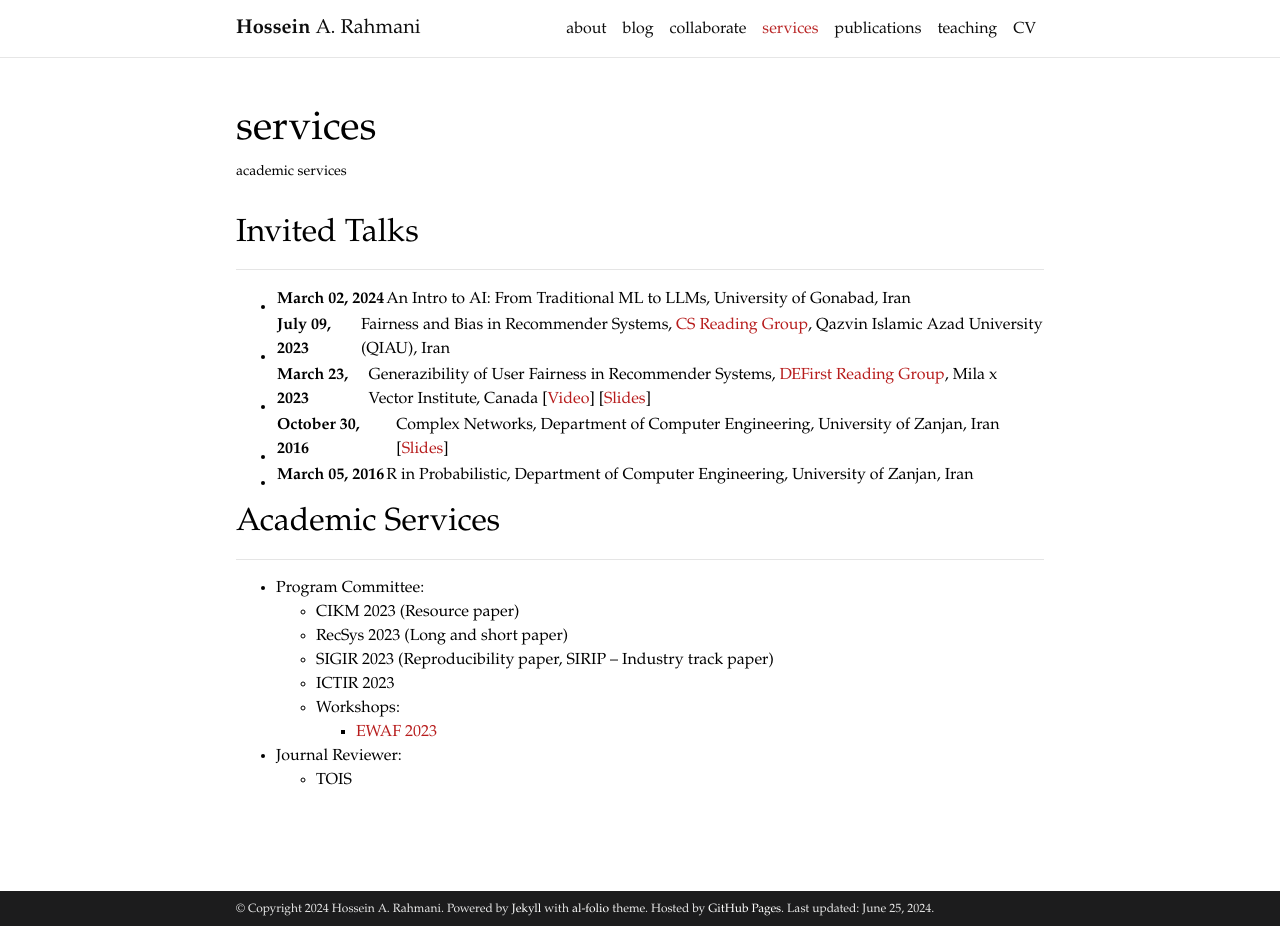
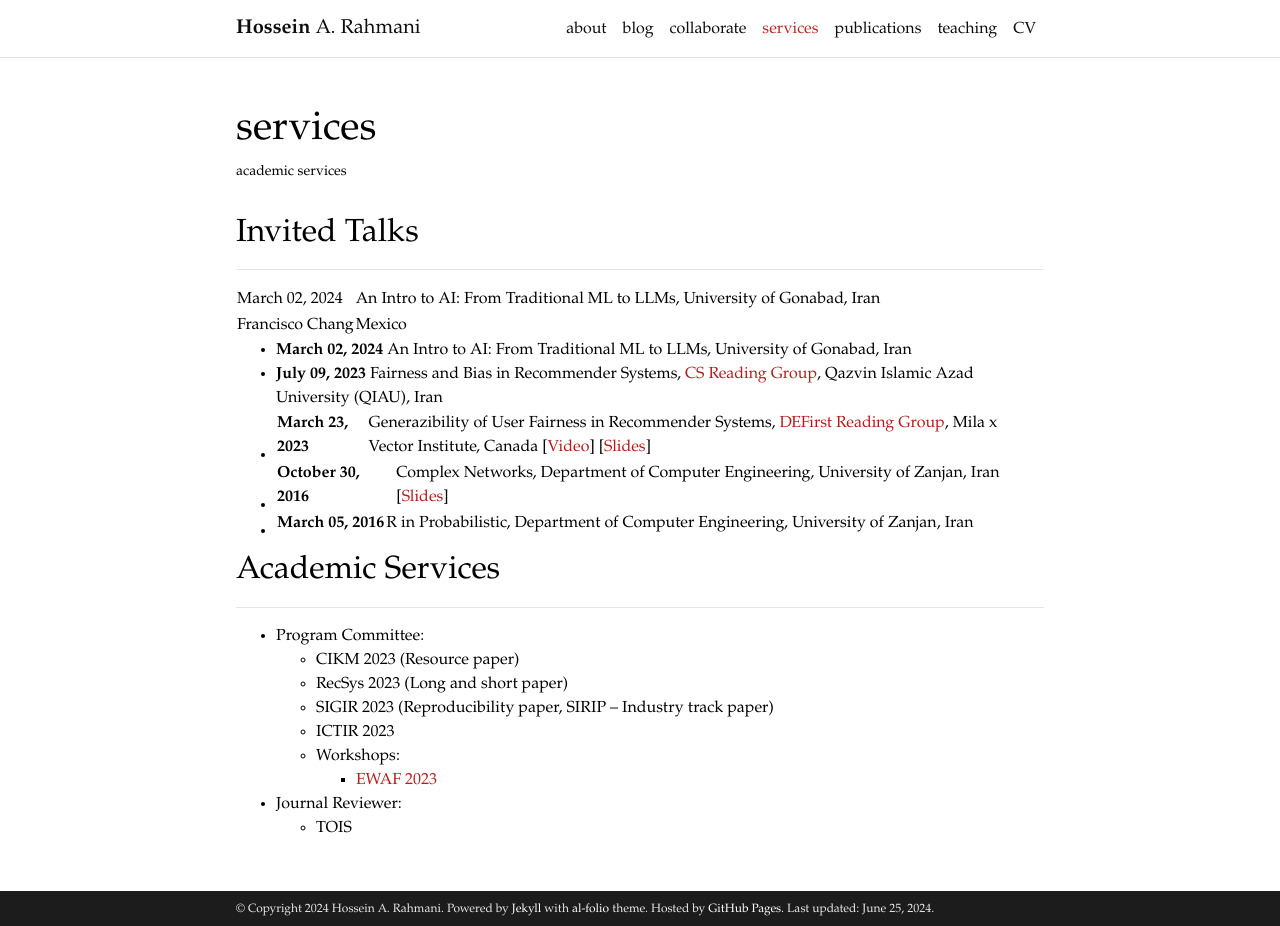
Before and after one commit to rahmanidashti/rahmanidashti.github.io, a Jekyll site: the page built from _pages/services.md, in a window 1280 px wide and 926 px high. Built offline with Jekyll 4.4.1, drawn with Linux system fonts in a browser that asks for light colours; comment, search, counter and statistics services are not loaded; a style sheet for code colours, icons or effects is not loaded.

Commit message:
Update services.md

```diff
--- a/_pages/services.md
+++ b/_pages/services.md
@@ -9,8 +9,19 @@ nav: true
 <h2>Invited Talks</h2>
 <hr>
 
-- <span class="font-weight-bold">March 02, 2024</span> | An Intro to AI: From Traditional ML to LLMs, University of Gonabad, Iran
-- <span class="font-weight-bold">July 09, 2023</span> | Fairness and Bias in Recommender Systems, <a href="https://sites.google.com/view/cs-reading-group/home">CS Reading Group</a>, Qazvin Islamic Azad University (QIAU), Iran
+<table>
+  <tr>
+    <td>March 02, 2024</td>
+    <td>An Intro to AI: From Traditional ML to LLMs, University of Gonabad, Iran</td>
+  </tr>
+  <tr>
+    <td>Francisco Chang</td>
+    <td>Mexico</td>
+  </tr>
+</table>
+
+- <span class="font-weight-bold">March 02, 2024</span> An Intro to AI: From Traditional ML to LLMs, University of Gonabad, Iran
+- <span class="font-weight-bold">July 09, 2023</span> Fairness and Bias in Recommender Systems, <a href="https://sites.google.com/view/cs-reading-group/home">CS Reading Group</a>, Qazvin Islamic Azad University (QIAU), Iran
 - <span class="font-weight-bold">March 23, 2023</span> | Generazibility of User Fairness in Recommender Systems, <a href="https://noon-cobbler-caa.notion.site/DEFirst-Reading-Group-23c288b0cdc540aea53bf7960754ba21">DEFirst Reading Group</a>, Mila x Vector Institute, Canada [<a href="https://www.youtube.com/watch?v=k4u5rih4zVM">Video</a>] [<a href="https://www.slideshare.net/SaeedRahmani9/generalizibilityfairness-defirst-reading-group">Slides</a>]
 - <span class="font-weight-bold">October 30, 2016</span> | Complex Networks, Department of Computer Engineering, University of Zanjan, Iran [<a href="https://www.slideshare.net/SaeedRahmani9/introduction-to-complex-networks-77679817">Slides</a>]
 - <span class="font-weight-bold">March 05, 2016</span> | R in Probabilistic, Department of Computer Engineering, University of Zanjan, Iran
```
